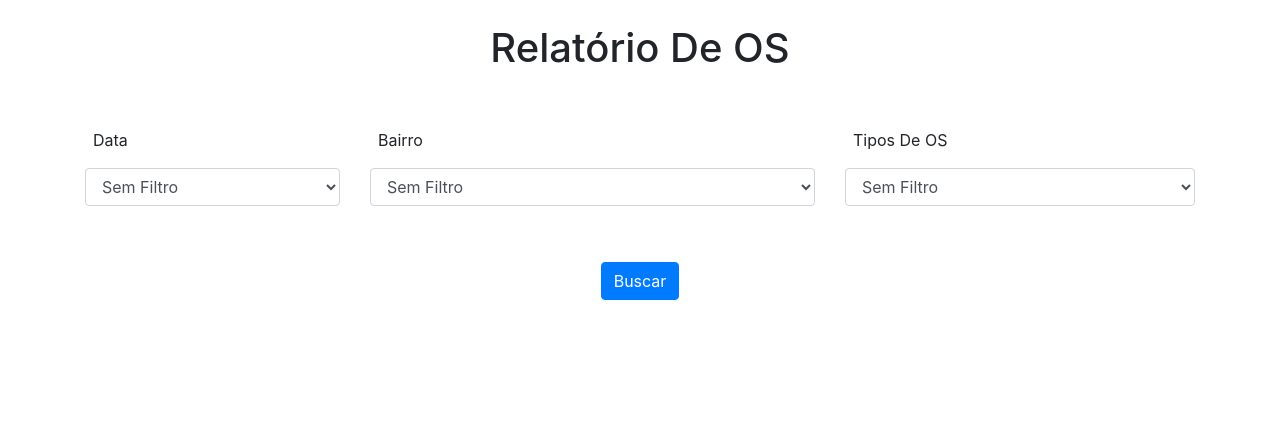
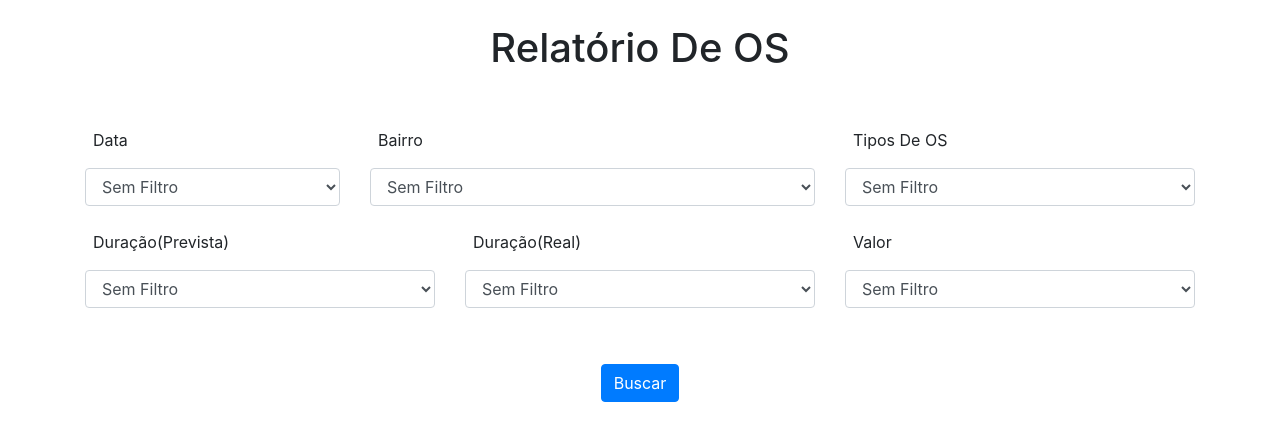
Before and after one commit to Alaercio2000/filtroSqlComPhp, a PHP site: page / in a window 1280 px wide. Shown: the top 441 px of the page. Run offline with PHP 8.4, Linux system fonts and the light colour scheme; tables that the repository leaves empty or names only in its code hold one stand-in row (values such as "Sample post").

Commit message:
Completo todos os filtros

```diff
--- a/funcoes.php
+++ b/funcoes.php
@@ -1,6 +1,6 @@
 <?php
 
-function filtroSimples($pdo, $filtro1 = "" , $filtro2 = "" ,$filtro3 = "")
+function filtroSimples($pdo, $filtro1, $filtro2, $filtro3, $filtro4, $filtro5 , $filtro6)
 {
     $sql = "SELECT
                 o.endereco,
@@ -16,7 +16,7 @@ function filtroSimples($pdo, $filtro1 = "" , $filtro2 = "" ,$filtro3 = "")
                 INNER JOIN bairros b ON o.id_bairro=b.id
                 INNER JOIN tipos_de_os t ON o.id_tipo=t.id
                 )
-                WHERE $filtro1 AND $filtro2 AND $filtro3
+                WHERE $filtro1 AND $filtro2 AND $filtro3 AND $filtro4 AND $filtro5 AND $filtro6
                 ;
             ";
 
@@ -32,6 +32,9 @@ function filtroSimples($pdo, $filtro1 = "" , $filtro2 = "" ,$filtro3 = "")
         echo utf8_decode(("<td scope='col'>" . $value[6] . "</td>"));
         echo ("</tr>");
     }
+
+    global $rowResultado;
+    $rowResultado = $sql->rowCount();
 }
 
 function trazerDados($table, $nomeCampo, $pdo)
@@ -39,6 +42,6 @@ function trazerDados($table, $nomeCampo, $pdo)
     $sql = "SELECT * FROM $table ;";
     $sql = $pdo->query($sql);
     foreach ($sql->fetchAll() as $value) {
-        echo utf8_decode(("<option value='".$value[$nomeCampo]."'>" . $value[$nomeCampo] . "</option>"));
+        echo utf8_decode(("<option value='" . $value[$nomeCampo] . "'>" . $value[$nomeCampo] . "</option>"));
     }
 }
--- a/index.php
+++ b/index.php
@@ -1,26 +1,46 @@
 <?php
 require("config.php");
 require("funcoes.php");
+$rowResultado = 0;
 
 if ($_POST) {
     if ($_POST['data']) {
-        $filtro1 = utf8_encode("o.data = " . "'" . $_POST['data'] . "'");
+        $filtro1 = "o.data = '" . $_POST['data'] . "'";
     } else {
-        $filtro1 = utf8_encode("o.data != " . "'" . $_POST['data'] . "'");
+        $filtro1 = "o.data != '" . $_POST['data'] . "'";
     }
 
     if ($_POST['bairro']) {
-        $filtro2 = utf8_encode("b.nome = " . "'" . $_POST['bairro'] . "'");
+        $filtro2 = "b.nome = '" . $_POST['bairro'] . "'";
     } else {
-        $filtro2 = utf8_encode("b.nome != " . "'" . $_POST['bairro'] . "'");
+        $filtro2 = "b.nome != '" . $_POST['bairro'] . "'";
     }
 
     if ($_POST['tipoOs']) {
-        $filtro3 = utf8_encode("t.nome = " . "'" . $_POST['tipoOs'] . "'");
+        $filtro3 = utf8_encode("t.nome = '" . $_POST['tipoOs'] . "'");
     } else {
-        $filtro3 = utf8_encode("t.nome != " . "'" . $_POST['tipoOs'] . "'");
+        $filtro3 = utf8_encode("t.nome != '" . $_POST['tipoOs'] . "'");
+    }
+
+    if ($_POST['duracaoPrev']) {
+        $filtro4 = "o.duracao_prev " . $_POST['duracaoPrev'] . "";
+    } else {
+        $filtro4 = "o.duracao_prev != '0' ";
+    }
+
+    if ($_POST['duracaoReal']) {
+        $filtro5 = "o.duracao_real " . $_POST['duracaoReal'] . "";
+    } else {
+        $filtro5 = "o.duracao_real != '0'";
+    }
+
+    if ($_POST['valor']) {
+        $filtro6 = "o.valor " . $_POST['valor'] . "";
+    } else {
+        $filtro6 = "o.valor != '0'";
     }
 }
+
 ?>
 <!DOCTYPE html>
 <html lang="pt-br">
@@ -45,7 +65,7 @@ if ($_POST) {
         <h1 class="text-center py-4">Relatório De OS</h1>
         <form method="POST">
             <div class="row mt-3 justify-content-center">
-                <div class="col-lg-3 col-sm-4 my-2">
+                <div class="col-lg-3 col-md-6 my-2">
                     <label class="p-2" for="data">Data</label>
                     <select id="data" name="data" class="form-control">
                         <option value="">Sem Filtro</option>
@@ -53,25 +73,60 @@ if ($_POST) {
                         <option value="2019-11-18">18/11/2019</option>
                     </select>
                 </div>
-                <div class="col-lg-5 col-sm-8 my-2">
+                <div class="col-lg-5 col-md-6 my-2">
                     <label class="p-2" for="bairro">Bairro</label>
                     <select id="bairro" name="bairro" class="form-control">
                         <option value="">Sem Filtro</option>
                         <?= trazerDados('bairros', 'nome', $pdo); ?>
                     </select>
                 </div>
-                <div class="col-lg-4 col-sm-8 my-2">
+                <div class="col-lg-4 col-md-6 my-2">
                     <label class="p-2" for="tipoOs">Tipos De OS</label>
                     <select id="tipoOs" name="tipoOs" class="form-control">
                         <option value="">Sem Filtro</option>
                         <?= trazerDados('tipos_de_os', 'nome', $pdo); ?>
                     </select>
                 </div>
+                <div class="col-lg-4 col-md-6 my-2">
+                    <label class="p-2" for="prev">Duração(Prevista)</label>
+                    <select id="prev" name="duracaoPrev" class="form-control">
+                        <option value="">Sem Filtro</option>
+                        <option value="< 100">Menor que 100</option>
+                        <option value="BETWEEN 100 AND 200">100 a 200</option>
+                        <option value="BETWEEN 201 AND 300">201 a 300</option>
+                        <option value="BETWEEN 301 AND 400">301 a 400</option>
+                        <option value=" > 400">Maior que 400</option>
+                    </select>
+                </div>
+                <div class="col-lg-4 col-md-6 my-2">
+                    <label class="p-2" for="real">Duração(Real)</label>
+                    <select id="real" name="duracaoReal" class="form-control">
+                        <option value="">Sem Filtro</option>
+                        <option value="< 100">Menor que 100</option>
+                        <option value="BETWEEN 100 AND 200">100 a 200</option>
+                        <option value="BETWEEN 201 AND 300">201 a 300</option>
+                        <option value="BETWEEN 301 AND 400">301 a 400</option>
+                        <option value=" > 400">Maior que 400</option>
+                    </select>
+                </div>
+                <div class="col-lg-4 col-md-6 my-2">
+                    <label class="p-2" for="valor">Valor</label>
+                    <select id="valor" name="valor" class="form-control">
+                        <option value="">Sem Filtro</option>
+                        <option value="< 10000">Menor que 10.000,00</option>
+                        <option value="BETWEEN 10000 AND 20000">10.000,00 a 20.000,00</option>
+                        <option value="BETWEEN 20001 AND 30000">20.000,01 a 30.000,00</option>
+                        <option value="BETWEEN 30001 AND 40000">30.000,01 a 40.000,00</option>
+                        <option value=" > 40000">Maior que 40.000,00</option>
+                    </select>
+                </div>
+
                 <div class="pt-5">
                     <button class="btn btn-primary">Buscar</button>
                 </div>
             </div>
         </form>
+        <div class="row flex-column-reverse">
             <?php if (empty($filtro1) == false) : ?>
                 <div id="resultadoTable" class="table-resposive">
                     <table class="table text-center table-bordered table-striped">
@@ -87,11 +142,15 @@ if ($_POST) {
                             </tr>
                         </thead>
                         <tbody>
-                        <?= filtroSimples($pdo, $filtro1, $filtro2, $filtro3);  ?>
+                            <?= filtroSimples($pdo, $filtro1, $filtro2, $filtro3, $filtro4, $filtro5, $filtro6);  ?>
                         </tbody>
                     </table>
                 </div>
+                <div>
+                    Total de resultados : <?= $rowResultado ?>
+                </div>
             <?php endif ?>
+        </div>
     </div>
 </body>
 
```
Lines whose indentation alone changed are shown as unchanged.
